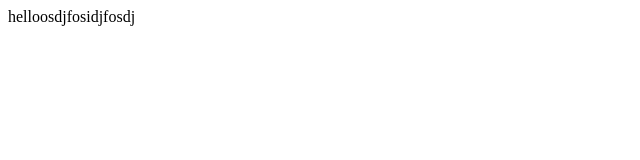
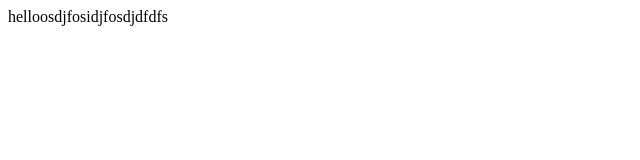
Before and after one commit to kovidbehl97/testRepo, a plain HTML site: page index.html in a window 1280 px wide. Shown: the full height of the page, 0-640 px from the left. Drawn offline with Linux system fonts and the light colour scheme.

Commit message:
helllloo

```diff
--- a/index.html
+++ b/index.html
@@ -8,7 +8,7 @@
 </head>
 <body>
     <body>
-        helloosdjfosidjfosdj
+        helloosdjfosidjfosdjdfdfs
     </body>
 </body>
 </html>
```
